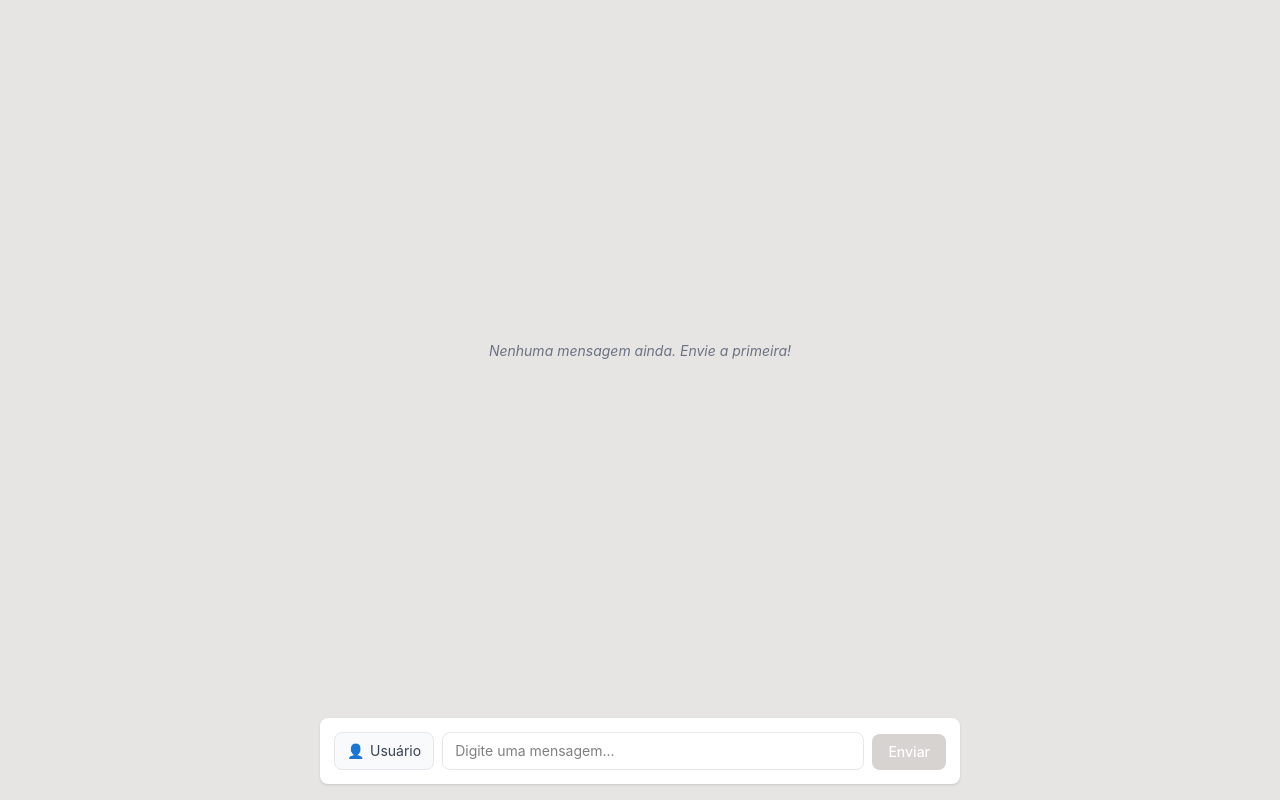
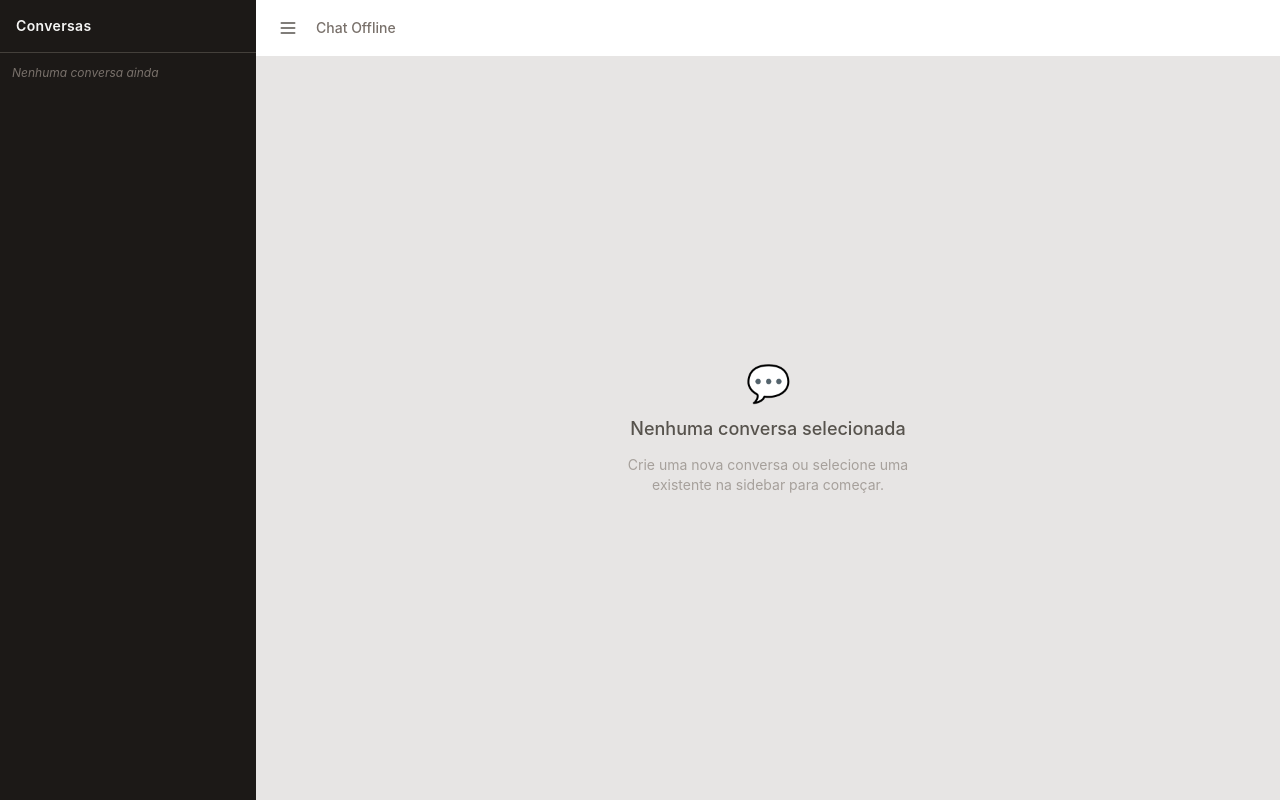
Before and after one commit to crzin2512-2025/chat-offline-react, a React (Vite) app: page / in a window 1280 px wide. Built offline with nearby package versions, Linux system fonts and the light colour scheme.

Commit message:
Done: phase 2

```diff
--- a/src/components/Chat.tsx
+++ b/src/components/Chat.tsx
@@ -1,5 +1,7 @@
 import { useCallback } from 'react'
 import { useChatStore } from '../stores/chatStore'
+import Sidebar from './Sidebar'
+import EmptyState from './EmptyState'
 import MessageList from './MessageList'
 import ChatInput from './ChatInput'
 
@@ -9,6 +11,7 @@ function Chat() {
   const sender = useChatStore((s) => s.sender)
   const addMessage = useChatStore((s) => s.addMessage)
   const toggleSender = useChatStore((s) => s.toggleSender)
+  const toggleSidebar = useChatStore((s) => s.toggleSidebar)
 
   const activeMessages = activeConversationId
     ? conversations[activeConversationId]?.messages ?? []
@@ -29,11 +32,37 @@ function Chat() {
 
   return (
     <div className="flex h-dvh bg-stone-200">
-      <div className="w-full max-w-2xl mx-auto flex flex-col h-full overflow-hidden">
-        <MessageList messages={activeMessages} />
-        <div className="p-4">
-          <ChatInput sender={sender} onToggle={toggleSender} onSend={handleSend} />
-        </div>
+      <Sidebar />
+
+      <div className="flex-1 flex flex-col h-full overflow-hidden">
+        {/* Header with hamburger */}
+        <header className="flex items-center gap-3 px-4 py-3 bg-white border-b border-stone-200">
+          <button
+            type="button"
+            onClick={toggleSidebar}
+            className="p-1.5 rounded-lg hover:bg-stone-100 transition-colors text-stone-600"
+            aria-label="Abrir sidebar"
+          >
+            <svg xmlns="http://www.w3.org/2000/svg" className="w-5 h-5" fill="none" viewBox="0 0 24 24" stroke="currentColor" strokeWidth={2}>
+              <path strokeLinecap="round" strokeLinejoin="round" d="M4 6h16M4 12h16M4 18h16" />
+            </svg>
+          </button>
+          <span className="text-sm font-medium text-stone-500">
+            {activeConversationId ? `Conversa ${activeConversationId.slice(0, 8)}` : 'Chat Offline'}
+          </span>
+        </header>
+
+        {/* Content area */}
+        {activeConversationId ? (
+          <>
+            <MessageList messages={activeMessages} />
+            <div className="p-4">
+              <ChatInput sender={sender} onToggle={toggleSender} onSend={handleSend} />
+            </div>
+          </>
+        ) : (
+          <EmptyState />
+        )}
       </div>
     </div>
   )
--- /dev/null
+++ b/src/components/EmptyState.tsx
@@ -0,0 +1,17 @@
+function EmptyState() {
+  return (
+    <div className="flex-1 flex items-center justify-center p-6">
+      <div className="text-center space-y-3">
+        <div className="text-4xl">💬</div>
+        <h2 className="text-lg font-medium text-stone-600">
+          Nenhuma conversa selecionada
+        </h2>
+        <p className="text-sm text-stone-400 max-w-xs mx-auto">
+          Crie uma nova conversa ou selecione uma existente na sidebar para começar.
+        </p>
+      </div>
+    </div>
+  )
+}
+
+export default EmptyState
--- /dev/null
+++ b/src/components/Sidebar.tsx
@@ -0,0 +1,46 @@
+import { useChatStore } from '../stores/chatStore'
+
+function Sidebar() {
+  const sidebarOpen = useChatStore((s) => s.sidebarOpen)
+  const toggleSidebar = useChatStore((s) => s.toggleSidebar)
+
+  return (
+    <>
+      {/* Overlay for small screens */}
+      {sidebarOpen && (
+        <div
+          className="fixed inset-0 bg-black/40 z-30 lg:hidden"
+          onClick={toggleSidebar}
+        />
+      )}
+
+      <aside
+        className={`
+          fixed top-0 left-0 z-40 h-full w-64 bg-stone-900 text-stone-100
+          flex flex-col transition-transform duration-200
+          lg:relative lg:translate-x-0
+          ${sidebarOpen ? 'translate-x-0' : '-translate-x-full'}
+        `}
+      >
+        <div className="p-4 border-b border-stone-700 flex items-center justify-between">
+          <span className="text-sm font-semibold tracking-wide">Conversas</span>
+          <button
+            type="button"
+            onClick={toggleSidebar}
+            className="lg:hidden text-stone-400 hover:text-stone-100 transition-colors"
+          >
+            ✕
+          </button>
+        </div>
+
+        <div className="flex-1 overflow-y-auto p-3">
+          <p className="text-xs text-stone-500 italic">
+            Nenhuma conversa ainda
+          </p>
+        </div>
+      </aside>
+    </>
+  )
+}
+
+export default Sidebar
--- a/src/stores/chatStore.ts
+++ b/src/stores/chatStore.ts
@@ -6,9 +6,11 @@ type ChatStore = {
   conversations: Record<string, Conversation>
   activeConversationId: string | null
   sender: Sender
+  sidebarOpen: boolean
   createConversation: () => void
   selectConversation: (id: string) => void
   toggleSender: () => void
+  toggleSidebar: () => void
   addMessage: (conversationId: string, message: Message) => void
 }
 
@@ -16,6 +18,7 @@ const useChatStore = create<ChatStore>((set) => ({
   conversations: {},
   activeConversationId: null,
   sender: 'user',
+  sidebarOpen: false,
 
   createConversation: () => {
     const id = crypto.randomUUID()
@@ -38,6 +41,10 @@ const useChatStore = create<ChatStore>((set) => ({
     }))
   },
 
+  toggleSidebar: () => {
+    set((state) => ({ sidebarOpen: !state.sidebarOpen }))
+  },
+
   addMessage: (conversationId: string, message: Message) => {
     set((state) => {
       const conversation = state.conversations[conversationId]
```
Also changed, not shown: .docs/features/multi-chat/tasks.md.
